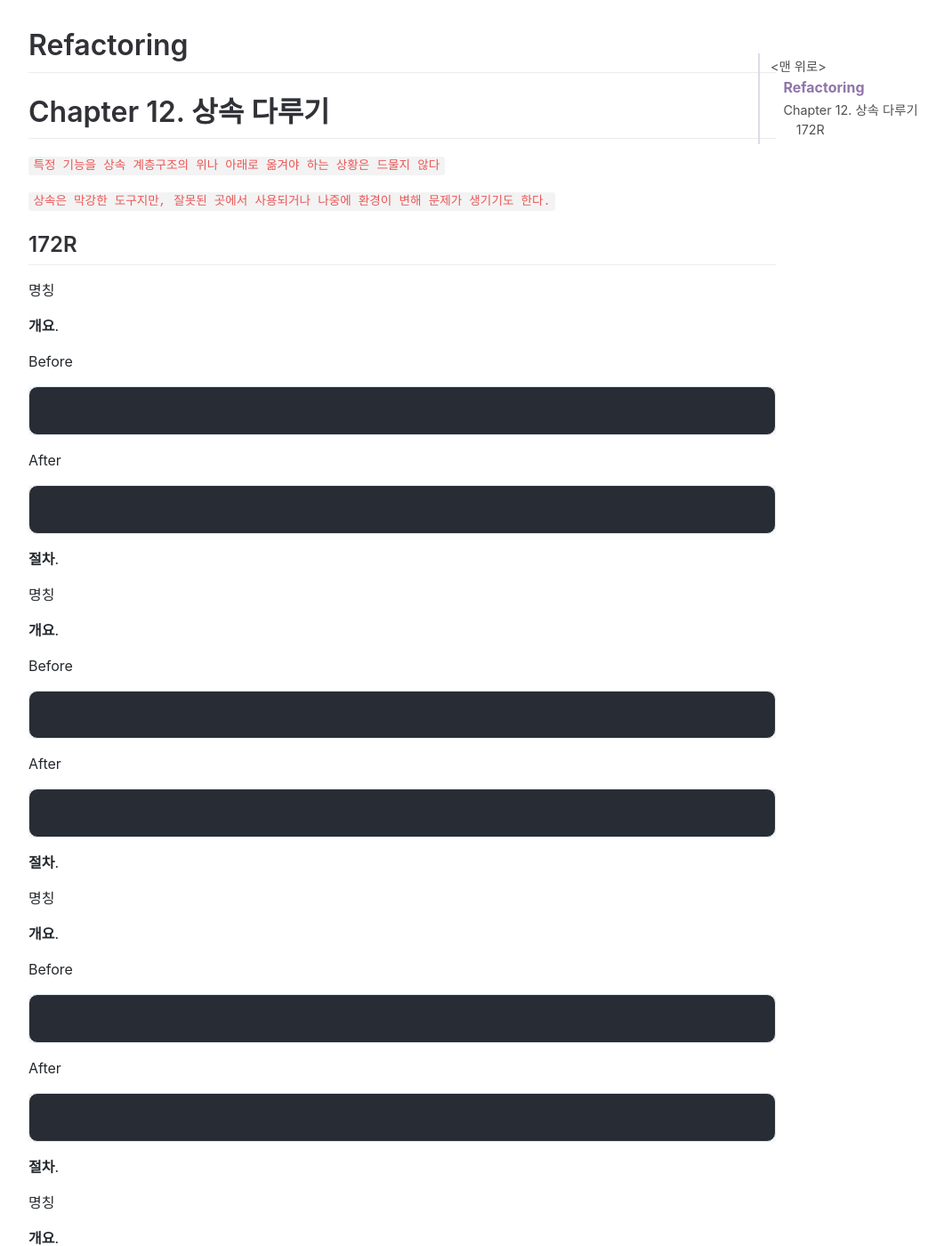
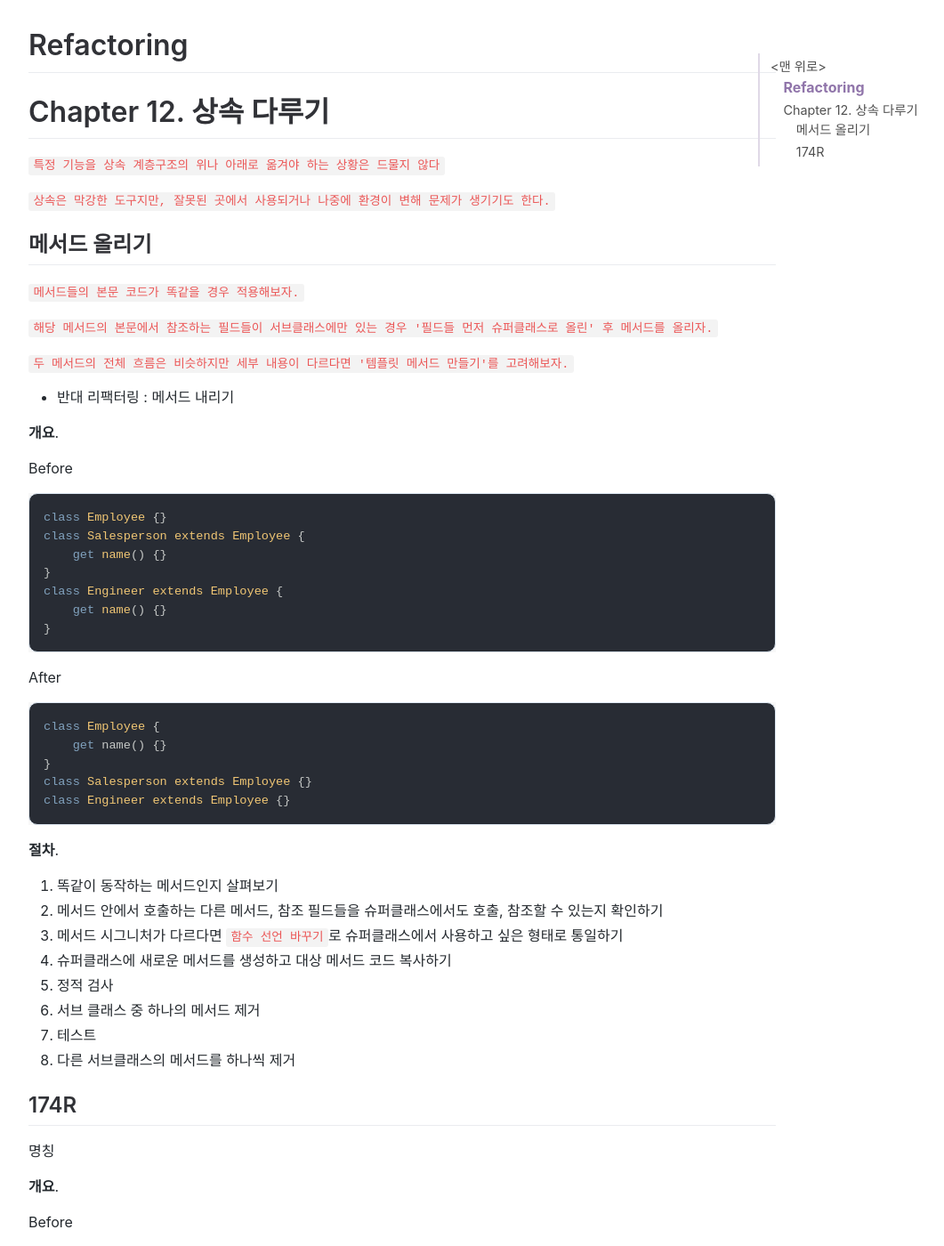
Before and after one commit to jihunparkme/jihunparkme.github.io, a Jekyll site: the page built from _posts/2021-11-29-Refactoring-12.md, in a window 1280 px wide and 1400 px high, scrolled down 649 px. Shown: the whole window at 89% size, without its empty margins (188-1249 px from the left). Built offline with Jekyll 4.4.1, drawn with Linux system fonts in a browser that asks for light colours; nearby versions of some CDN libraries; comment, search, counter and statistics services are not loaded; some of the changed text lies outside the part shown.

Commit message:
[Refactoring] 메서드 올리기

````diff
--- a/_posts/2021-11-29-Refactoring-12.md
+++ b/_posts/2021-11-29-Refactoring-12.md
@@ -15,7 +15,52 @@ featured-img: refactoring
 
 `상속은 막강한 도구지만, 잘못된 곳에서 사용되거나 나중에 환경이 변해 문제가 생기기도 한다.`
 
-## 172R
+## 메서드 올리기
+
+`메서드들의 본문 코드가 똑같을 경우 적용해보자.`
+
+`해당 메서드의 본문에서 참조하는 필드들이 서브클래스에만 있는 경우 '필드들 먼저 슈퍼클래스로 올린' 후 메서드를 올리자.`
+
+`두 메서드의 전체 흐름은 비슷하지만 세부 내용이 다르다면 '템플릿 메서드 만들기'를 고려해보자.`
+
+- 반대 리팩터링 : 메서드 내리기
+
+**개요**.
+
+Before
+
+```javascript
+class Employee {}
+class Salesperson extends Employee {
+    get name() {}
+}
+class Engineer extends Employee {
+    get name() {}
+}
+```
+
+After
+
+```javascript
+class Employee {
+    get name() {}
+}
+class Salesperson extends Employee {}
+class Engineer extends Employee {}
+```
+
+**절차**.
+
+1. 똑같이 동작하는 메서드인지 살펴보기
+2. 메서드 안에서 호출하는 다른 메서드, 참조 필드들을 슈퍼클래스에서도 호출, 참조할 수 있는지 확인하기
+3. 메서드 시그니처가 다르다면 `함수 선언 바꾸기`로 슈퍼클래스에서 사용하고 싶은 형태로 통일하기
+4. 슈퍼클래스에 새로운 메서드를 생성하고 대상 메서드 코드 복사하기
+5. 정적 검사
+6. 서브 클래스 중 하나의 메서드 제거
+7. 테스트
+8. 다른 서브클래스의 메서드를 하나씩 제거
+
+## 174R
 
 명칭
 
@@ -214,21 +259,3 @@ After
 ```
 
 **절차**.
-
-명칭
-
-**개요**.
-
-Before
-
-```javascript
-
-```
-
-After
-
-```javascript
-
-```
-
-**절차**.
````
